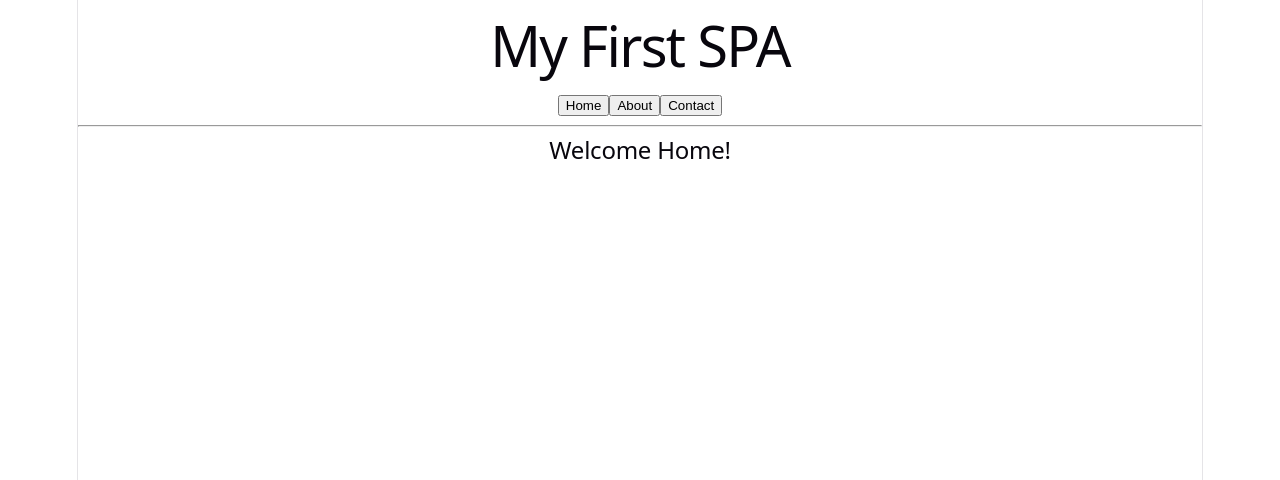
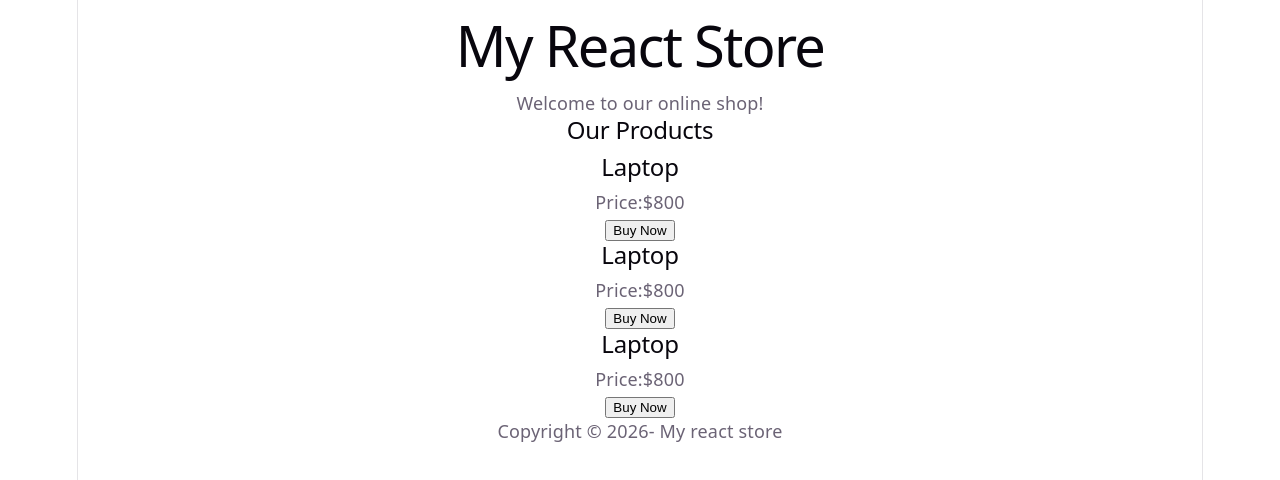
Before and after one commit to Rubeenamji/react-module, a React (Vite) app: page / in a window 1280 px wide. Shown: the top 480 px of the page. Built offline with nearby package versions, Linux system fonts and the light colour scheme.

Commit message:
Complete React fundamentals and component practice

```diff
--- a/src/App.jsx
+++ b/src/App.jsx
@@ -1,34 +1,19 @@
+import Header from "./components/Header";
+import ProductCard from "./components/ProductCard";
+import Footer from "./components/Footer";
 
-import { useState } from "react";
-
-function App() {
-  const [page, setPage] = useState("Home");
-
-  return (
+function App(){
+  return(
     <div>
-      <h1>My First SPA</h1>
-
-      <nav>
-        <button onClick={() => setPage("Home")}>
-          Home
-        </button>
-
-        <button onClick={() => setPage("About")}>
-          About
-        </button>
-
-        <button onClick={() => setPage("Contact")}>
-          Contact
-        </button>
-      </nav>
-
-      <hr />
-
-      {page === "Home" && <h2>Welcome Home!</h2>}
-      {page === "About" && <h2>About Us</h2>}
-      {page === "Contact" && <h2>Contact Us</h2>}
+      <Header/>
+      <main>
+        <h2>Our Products</h2>
+        <ProductCard/>
+        <ProductCard/>
+        <ProductCard/>
+      </main>
+      <Footer/>
     </div>
   );
 }
-
 export default App;
--- /dev/null
+++ b/src/components/Footer.jsx
@@ -0,0 +1,9 @@
+function Footer(){
+    return(
+        <footer>
+            <p>Copyright &copy; 2026- My react store</p>
+
+        </footer>
+    );
+}
+export default Footer;
--- /dev/null
+++ b/src/components/Header.jsx
@@ -0,0 +1,12 @@
+function Header(){
+    return(
+        <header>
+            <h1>
+                My React Store
+            </h1>
+            <p>Welcome to our online shop!</p>
+        </header>
+
+    );
+}
+export default Header;
--- /dev/null
+++ b/src/components/ProductCard.jsx
@@ -0,0 +1,10 @@
+function ProductCard(){
+    return(
+        <div>
+            <h2>Laptop</h2>
+            <p>Price:$800</p>
+            <button>Buy Now</button>
+        </div>
+    );
+}
+export default ProductCard;
```
Also changed, not shown: dom-practice.html (added, +21 -0 lines).
